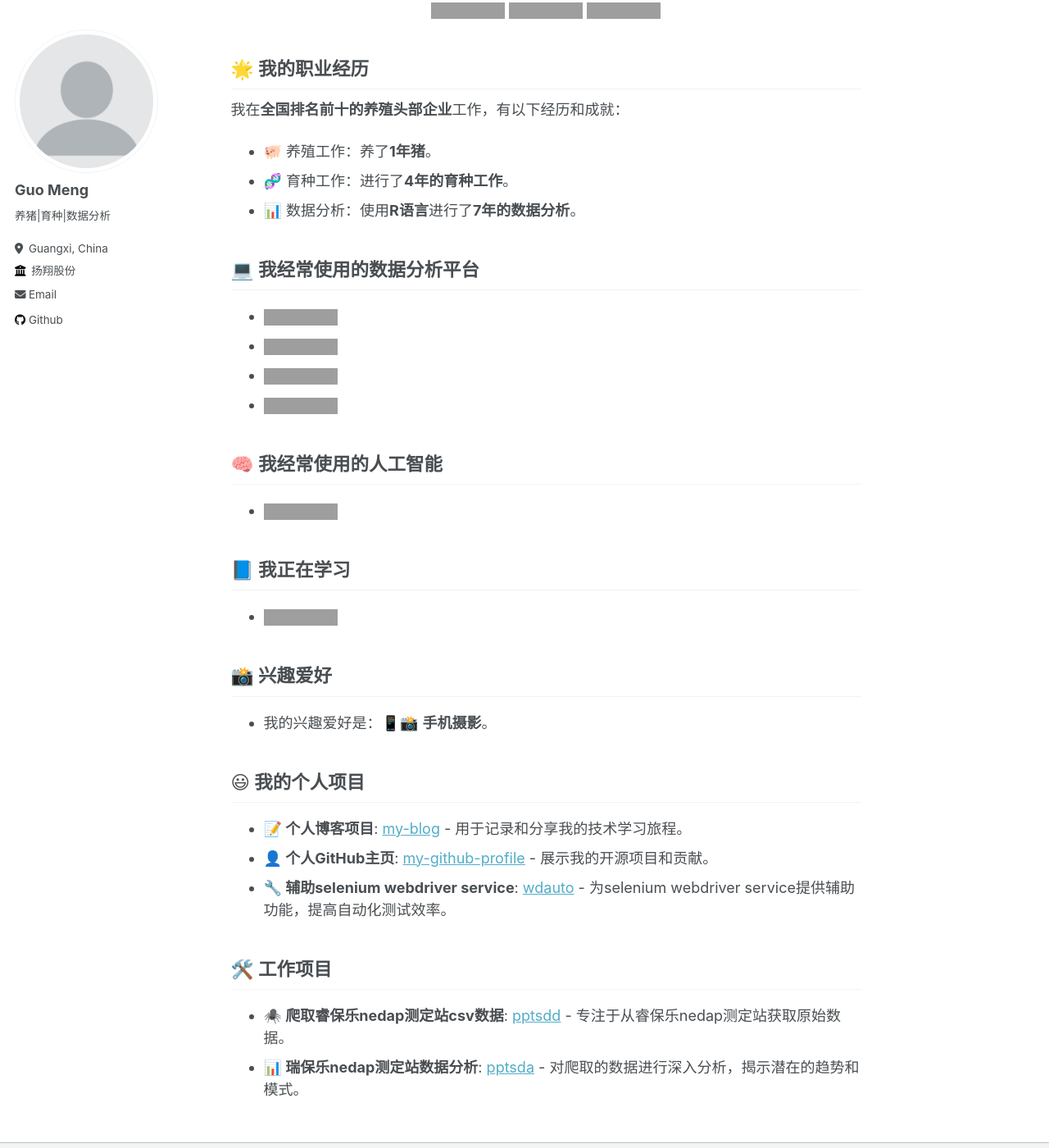
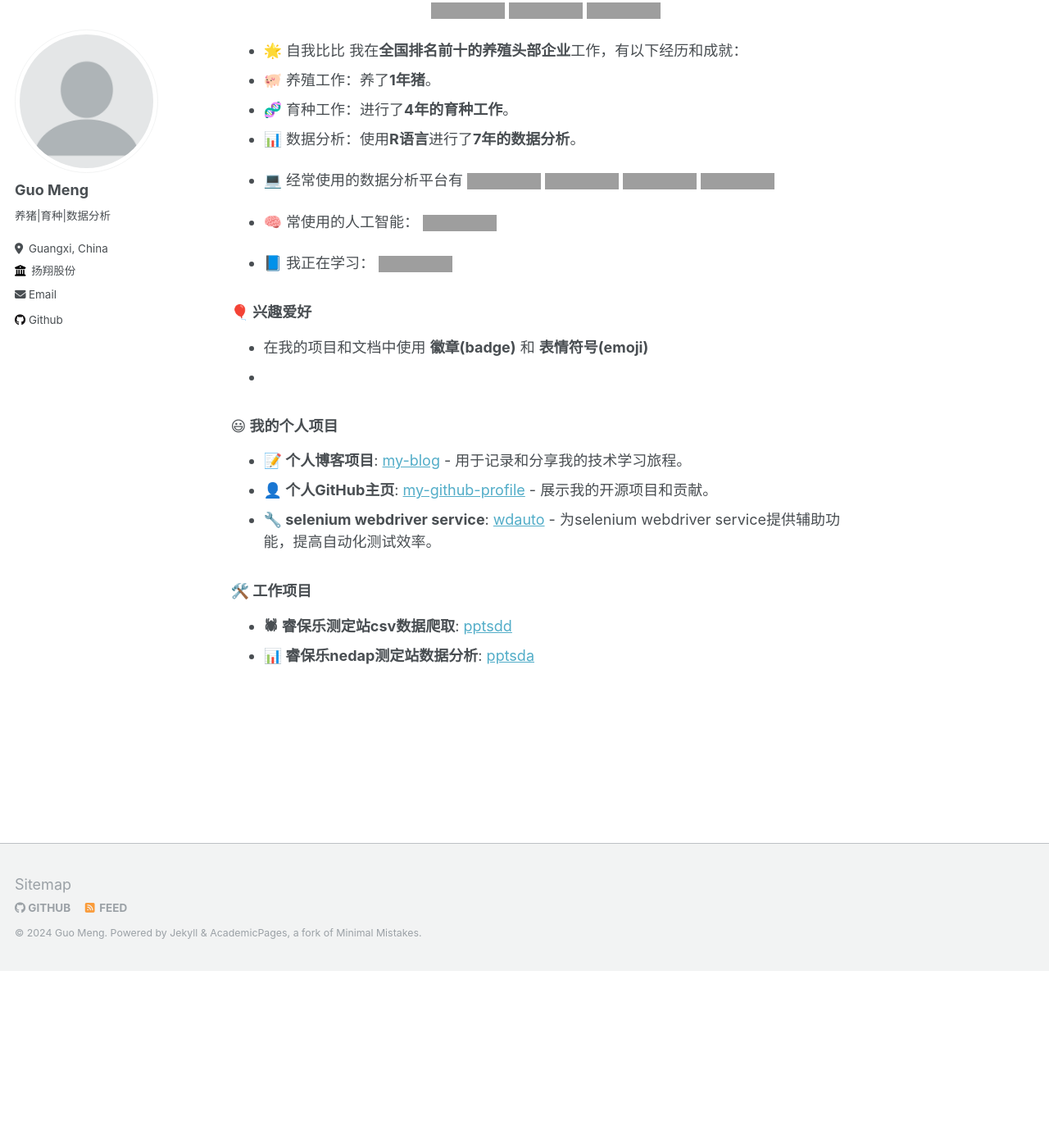
Before and after one commit to tony2015116/tony2015116.github.io, a Jekyll site: the page built from _pages/about.md, in a window 1280 px wide and 1400 px high, scrolled down 216 px, cut to the strip 0-1400 px from the top of the window. Shown: the whole strip at 82% size. Built offline with Jekyll 4.4.1, drawn with Linux system fonts in a browser that asks for light colours; grey boxes are pictures that could not be loaded.

Commit message:
2024-03-09

```diff
--- a/_pages/about.md
+++ b/_pages/about.md
@@ -19,39 +19,36 @@ Hello! I'm guo meng.
 <a href="#"><img src="https://img.shields.io/github/last-commit/tony2015116/tony2015116" alt="GitHub last commit"/></a>
 </p>
 
-## 🌟 我的职业经历
-
+- 🌟 自我比比
 我在**全国排名前十的养殖头部企业**工作，有以下经历和成就：
 - 🐖 养殖工作：养了**1年猪**。
 - 🧬 育种工作：进行了**4年的育种工作**。
 - 📊 数据分析：使用**R语言**进行了**7年的数据分析**。
 
-## 💻 我经常使用的数据分析平台
+- 💻 经常使用的数据分析平台有
+![R](https://img.shields.io/badge/-R-blue?&logo=R&logoColor=blue&labelColor=5c5c5c&color=1182c3)
+![Excel](https://img.shields.io/badge/-Excel-blue?logo=microsoftexcel&logoColor=green&labelColor=5c5c5c&color=1182c3)
+![Linux](https://img.shields.io/badge/-Linux-blue?logo=Linux&labelColor=5c5c5c&color=1182c3)
+![GitHub](https://img.shields.io/badge/-GitHub-blue?logo=GitHub&labelColor=5c5c5c&color=1182c3)
 
-- ![R](https://img.shields.io/badge/-R-blue?&logo=R&logoColor=blue&labelColor=5c5c5c&color=1182c3)
-- ![Excel](https://img.shields.io/badge/-Excel-blue?logo=microsoftexcel&logoColor=green&labelColor=5c5c5c&color=1182c3)
-- ![Linux](https://img.shields.io/badge/-Linux-blue?logo=Linux&labelColor=5c5c5c&color=1182c3)
-- ![GitHub](https://img.shields.io/badge/-GitHub-blue?logo=GitHub&labelColor=5c5c5c&color=1182c3)
+- 🧠 常使用的人工智能：
+![OpenAI](https://img.shields.io/badge/-OpenAI-blue?logo=openai&logoColor=green&labelColor=5c5c5c&color=1182c3)
 
-## 🧠 我经常使用的人工智能
+- 📘 我正在学习：
+![Python](https://img.shields.io/badge/-Python-8fcfd1?style=flat&logo=Python&labelColor=5c5c5c&color=1182c3)
 
-- ![OpenAI](https://img.shields.io/badge/-OpenAI-blue?logo=openai&logoColor=green&labelColor=5c5c5c&color=1182c3)
+### 🎈 兴趣爱好
 
-## 📘 我正在学习
+- 在我的项目和文档中使用 **徽章(badge)** 和 **表情符号(emoji)**
+-
 
-- ![Python](https://img.shields.io/badge/-Python-8fcfd1?style=flat&logo=Python&labelColor=5c5c5c&color=1182c3)
-
-## 📸 兴趣爱好
-
-- 我的兴趣爱好是：📱📸 **手机摄影**。
-
-## 😃 我的个人项目
+### 😃 我的个人项目
 
 - **📝 个人博客项目**: [my-blog](https://github.com/tony2015116/blogdown) - 用于记录和分享我的技术学习旅程。
 - **👤 个人GitHub主页**: [my-github-profile](https://github.com/tony2015116/tony2015116) - 展示我的开源项目和贡献。
-- **🔧 辅助selenium webdriver service**: [wdauto](https://tony2015116.github.io/wdauto/) - 为selenium webdriver service提供辅助功能，提高自动化测试效率。
+- **🔧 selenium webdriver service**: [wdauto](https://tony2015116.github.io/wdauto/) - 为selenium webdriver service提供辅助功能，提高自动化测试效率。
 
-## 🛠️ 工作项目
+### 🛠️ 工作项目
 
-- **🕷️ 爬取睿保乐nedap测定站csv数据**: [pptsdd](https://tony2015116.github.io/pptsdd/) - 专注于从睿保乐nedap测定站获取原始数据。
-- **📊 瑞保乐nedap测定站数据分析**: [pptsda](https://tony2015116.github.io/pptsda/) - 对爬取的数据进行深入分析，揭示潜在的趋势和模式。
+- **🕷 睿保乐测定站csv数据爬取**: [pptsdd](https://tony2015116.github.io/pptsdd/)
+- **📊 睿保乐nedap测定站数据分析**: [pptsda](https://tony2015116.github.io/pptsda/)
```
